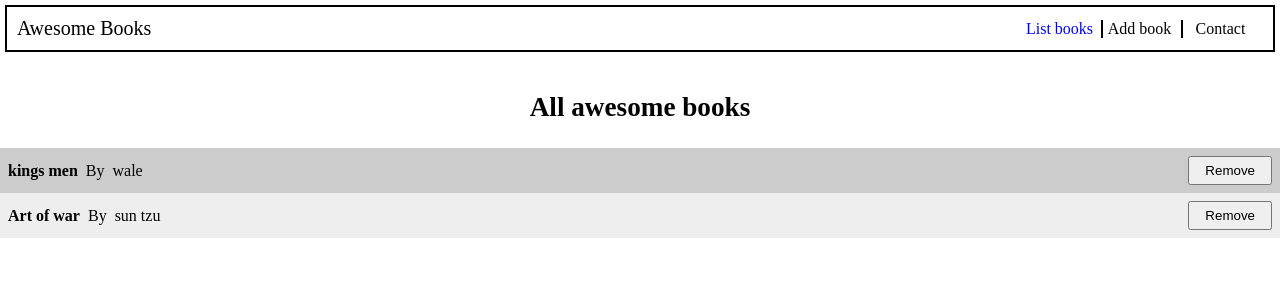
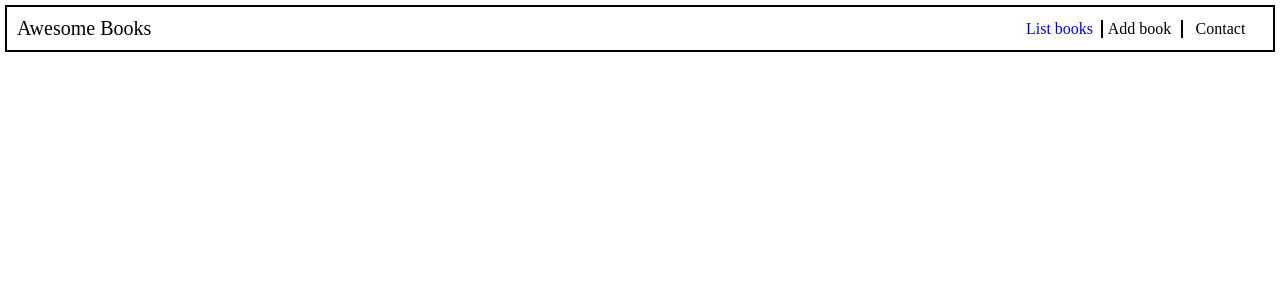
Before and after one commit to olawale-o/react-awesome-books, a React (Create React App) app: page / in a window 1280 px wide. Shown: the top 300 px of the page. Built offline with nearby package versions, Linux system fonts and the light colour scheme.

Commit message:
Add toggle props in BookList.js file

```diff
--- a/src/components/BookList.js
+++ b/src/components/BookList.js
@@ -1,12 +1,12 @@
 import Book from './Book.js';
 
 
-const BookList = ({ books }) => {
+const BookList = ({ books, toggle }) => {
 
   const bookList = books.map(({ id, title, author }) =>
     <Book key = {id} title = {title} author = { author } /> );
   return (
-    <div className="books">
+    <div className={toggle === 1 ? "books" : "books hide"}>
       <div className="book-heading">
         <h2>All awesome books</h2>
        </div>
```
